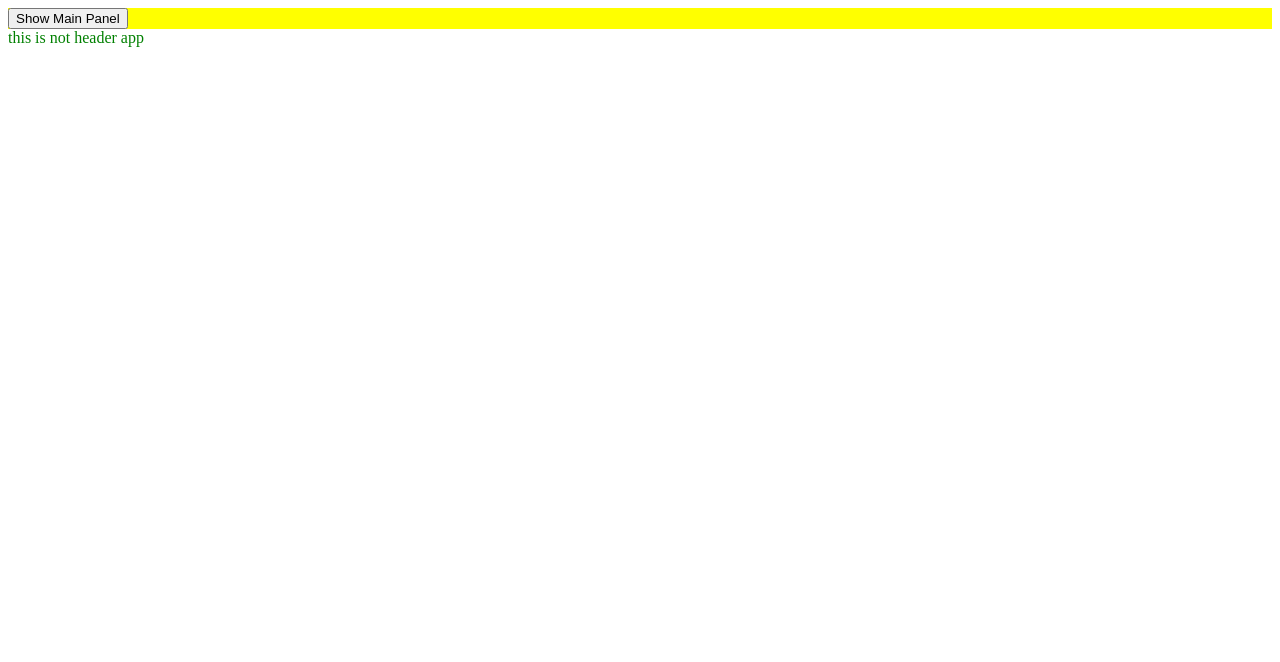
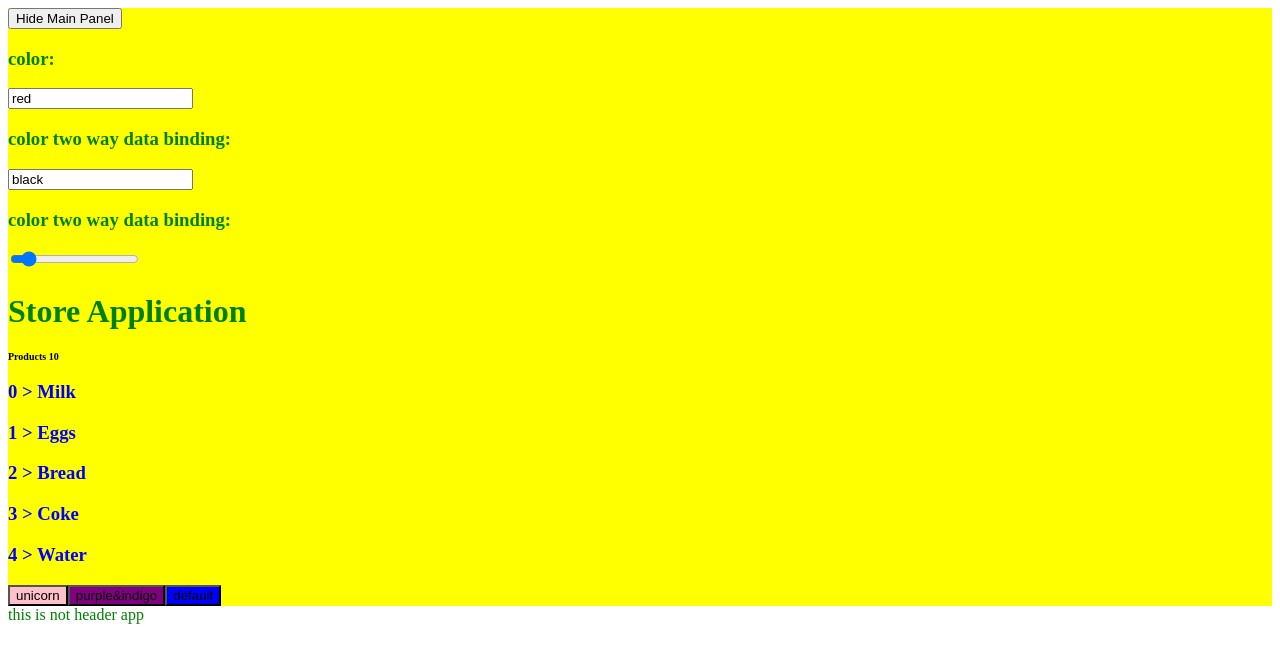
Before and after one commit to galamo/angular-store-project, an Angular app: page / in a window 1280 px wide. Shown: the top 662 px of the page. Built offline with nearby package versions, Linux system fonts and the light colour scheme.

Commit message:
add product

```diff
--- a/src/app/app.module.ts
+++ b/src/app/app.module.ts
@@ -1,6 +1,6 @@
 import { NgModule } from '@angular/core';
 import { BrowserModule } from '@angular/platform-browser';
-
+import { FormsModule } from "@angular/forms"
 import { AppComponent } from './app.component';
 import { HeaderComponent } from './components/header/header.component';
 
@@ -10,7 +10,7 @@ import { HeaderComponent } from './components/header/header.component';
     HeaderComponent,
   ], // components / directives/ pipes and all module related
   imports: [
-    BrowserModule // other modules we want to use
+    BrowserModule, FormsModule // other modules we want to use
   ],
   providers: [], // services
   bootstrap: [AppComponent] //root component
--- a/src/app/components/header/header.component.html
+++ b/src/app/components/header/header.component.html
@@ -1,9 +1,13 @@
 <div>
-    <button (click)="showPanel()"> Show Main Panel </button>
+    <button (click)="togglePanel()"> {{ showElement ? 'Hide' : 'Show' }} Main Panel </button>
     <div *ngIf="showElement">
+        <h3> color: </h3> <input (dblclick)="colorInputValue = 'green'" [value]="colorInputValue" />
+        <h3> color two way data binding: </h3> <input [(ngModel)]="colorTwoWay" />
+
+        <h3> color two way data binding: </h3> <input type="range" [(ngModel)]="rangeValue" />
         <h1 [style]="center" (click)="changeHeader('Application Store New Title')">{{ title }}</h1>
-        <h2 class="product-header">
-            Products
+        <h2 [style.color]="colorTwoWay" [style.font-size]="rangeValue + 'px'">
+            Products {{ rangeValue }}
         </h2>
         <h3 [style.color]="color" *ngFor="let product of products; index as pIndex"> {{ pIndex }} > {{ product }} </h3>
 
--- a/src/app/components/header/header.component.ts
+++ b/src/app/components/header/header.component.ts
@@ -16,10 +16,14 @@ export class HeaderComponent {
     public center: string
     public color: string = "blue"
     public products = ["Milk", "Eggs", "Bread", "Coke", "Water"];
-    public showElement: boolean = false;
+    public showElement: boolean = true;
+    // public toggleText: string = "Show"
+    public colorTwoWay: string = "black"
+    public rangeValue: number = 10;
     public colors: Array<IColorTheme> = [{ label: "unicorn", value: "pink" },
     { label: "purple&indigo", value: "purple" },
     { label: "default", value: "blue" }]
+    public colorInputValue: string = "red"
     constructor() {
         this.title = "Store Application"
         this.center = ""
@@ -33,7 +37,8 @@ export class HeaderComponent {
     changeColor(color: string) {
         this.color = color
     }
-    showPanel() {
+    togglePanel() {
         this.showElement = !this.showElement;
+        // this.toggleText = this.showElement ? "Hide" : "Show"
     }
 }
```
Also changed, not shown: 1 other file (tests, documents, lock files or other folders).
